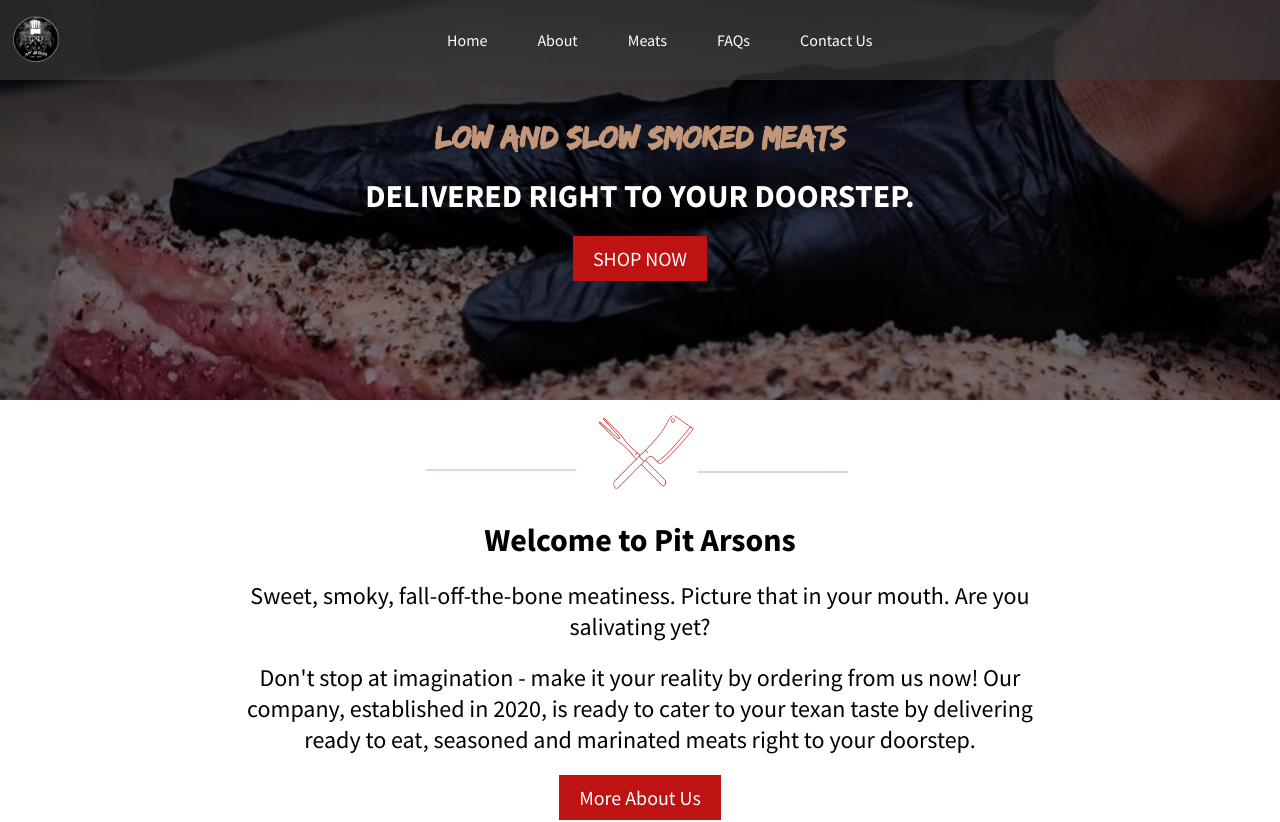
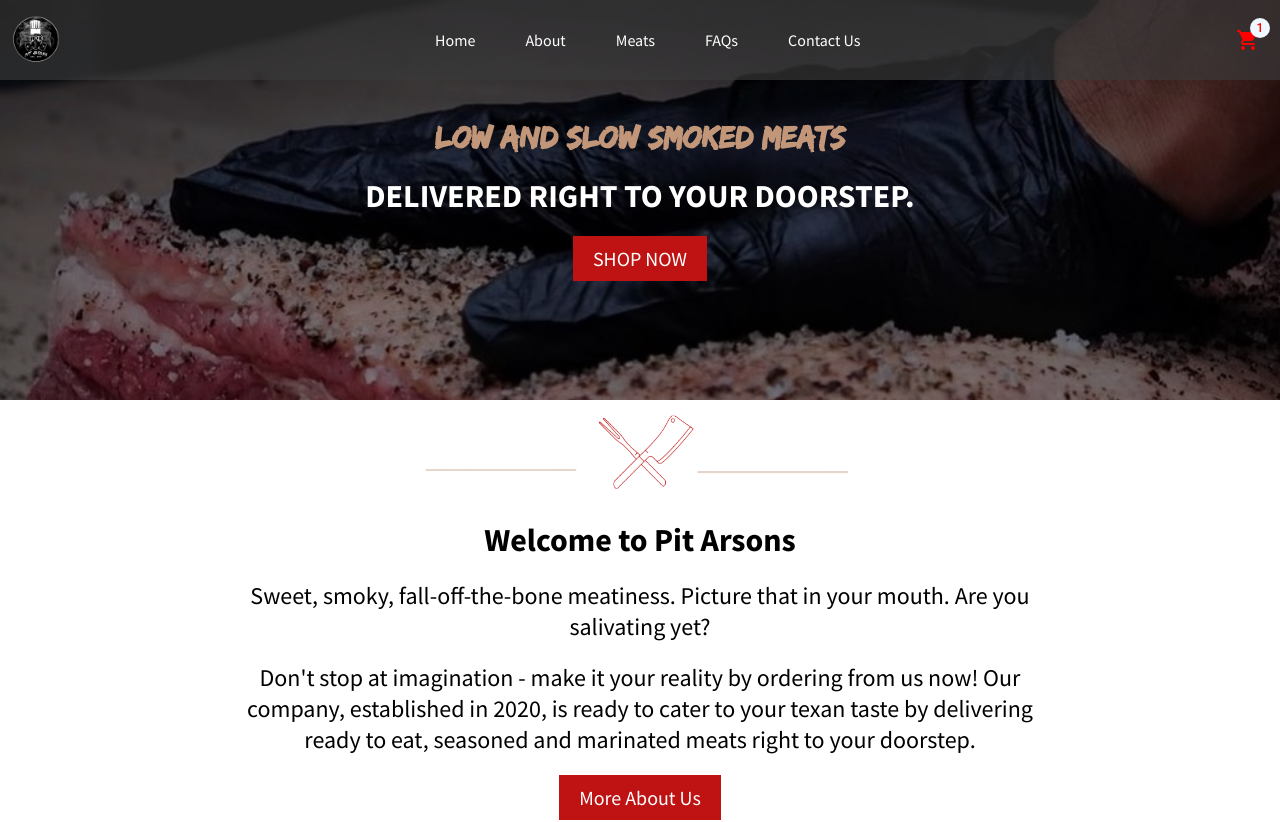
Before and after one commit to mart-anthony-stark/pit-arsons-landing-page, a React (Vite) app: page / in a window 1280 px wide. Shown: the top 822 px of the page. Built offline with nearby package versions, Linux system fonts and the light colour scheme.

Commit message:
Add navbar cart

```diff
--- a/src/components/navbar/Navbar.jsx
+++ b/src/components/navbar/Navbar.jsx
@@ -1,8 +1,12 @@
 import { Link } from "react-router-dom";
 import logo from "../../images/logo.png";
+import { Badge } from "@material-ui/core";
+import ShoppingCartRoundedIcon from "@mui/icons-material/ShoppingCartRounded";
+import { useState } from "react";
 import "./navbar.css";
 
 const Navbar = () => {
+  const [quantity, setQuantity] = useState(1);
   return (
     <nav>
       <img className="logo" src={logo} alt="" />
@@ -13,7 +17,11 @@ const Navbar = () => {
         <Link to="/faqs">FAQs</Link>
         <Link to="/contact">Contact Us</Link>
       </div>
-      <div className="cart"></div>
+      <div className="cart">
+        <Badge badgeContent={quantity} color="red">
+          <ShoppingCartRoundedIcon />
+        </Badge>
+      </div>
     </nav>
   );
 };
```
